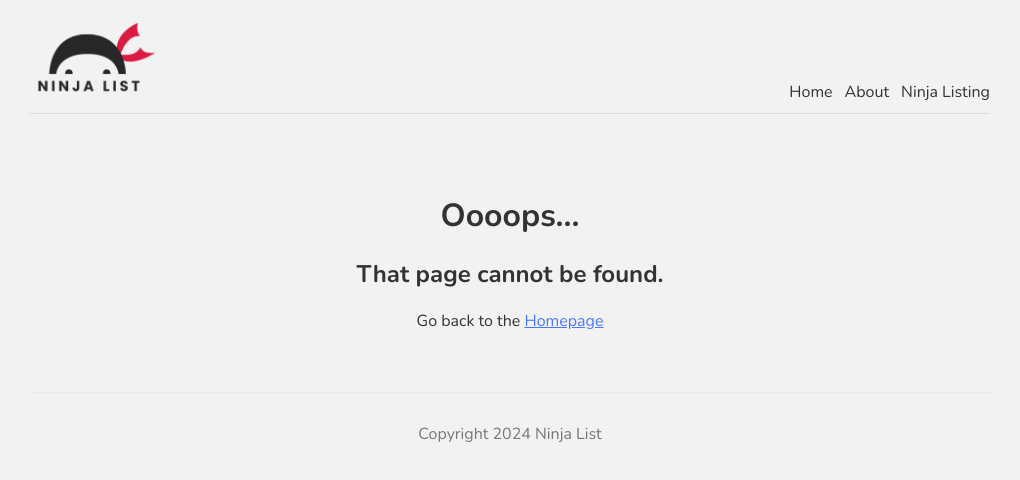
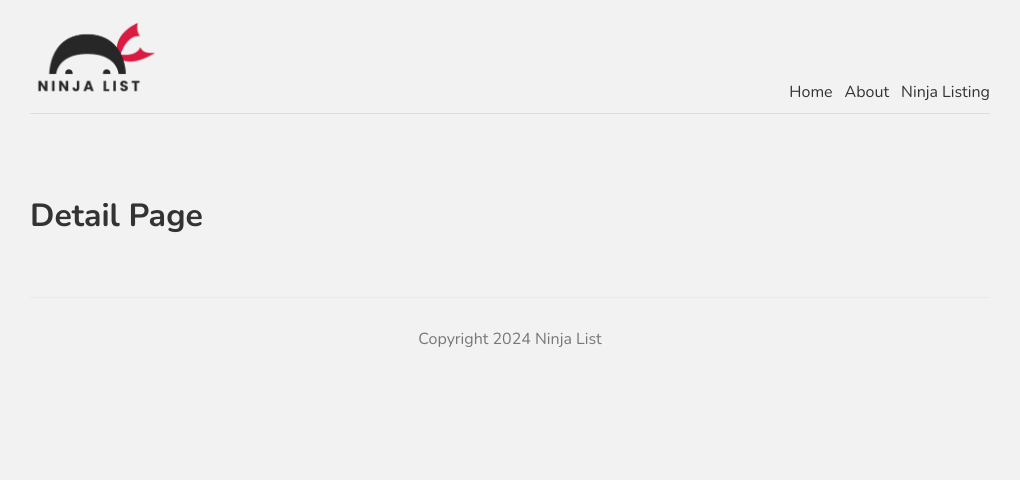
Before and after one commit to ras-24/ninja-list, a Next.js app: page /ninjas/1 in a window 1280 px wide. Before the commit this address had no page. Shown: the top 480 px of the page, without its empty margins (130-1150 px from the left). Built offline with nearby package versions, Linux system fonts and the light colour scheme.

Commit message:
Adding Dynamic Routing Part 1

```diff
--- /dev/null
+++ b/app/ninjas/[id]/page.tsx
@@ -0,0 +1,9 @@
+const Details = () => {
+  return (
+    <div>
+      <h1>Detail Page</h1>
+    </div>
+  );
+}
+
+export default Details;
```
Also changed, not shown: app/ninjas/page.tsx (+11 -8 lines).
